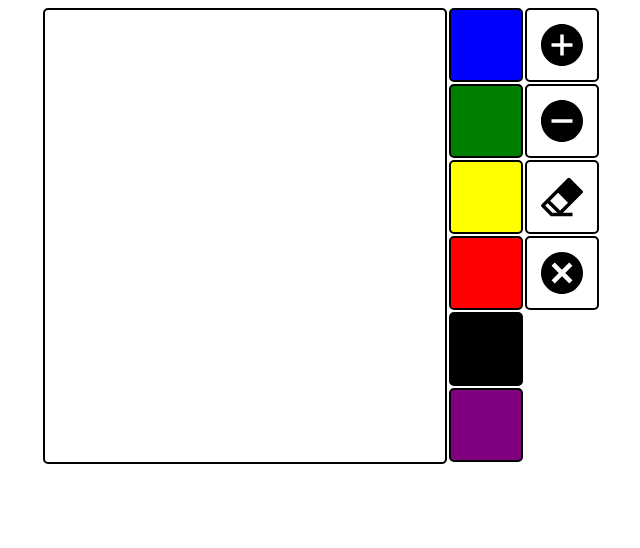
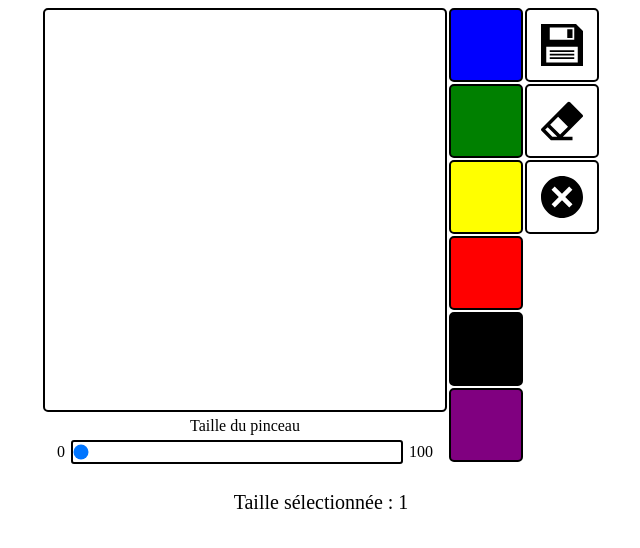
Before and after one commit to MilanForrat/js-canvas-draw, a plain HTML site: page index.html in a window 1280 px wide. Shown: the whole page, without its empty margins (319-959 px from the left). Drawn offline with Linux system fonts and the light colour scheme.

Commit message:
feat: save option + slider for brush size

```diff
--- a/app.js
+++ b/app.js
@@ -1,4 +1,11 @@
-// j'attends le chargement des ressources puis j'éxécute ceci
+let sliderInput = document.getElementById("stroke-plus");
+let output = document.getElementById("choix-taille");
+sliderInput.oninput = function() {
+    output.innerHTML = "Taille sélectionnée : "+this.value;;
+}
+
+
+// j'attends le chargement des ressources puis j'exécute ceci
 window.onload = () => {
     // récupération des div avant de les parcourir
     document.querySelectorAll('#palette div').forEach(element => {
@@ -12,23 +19,10 @@ window.onload = () => {
             element.style.cursor ="pointer";
         })
     })
+
     // chargement du canvas avec comme paramètre le nom du canva HTML qui intégrera ce dessin
     let canvas = new Dessin('#feuille', 400, 400);
-
-    document.querySelector('#plus').addEventListener("click", () =>{
-        canvas.biggerStroke();
-        canvas.insertTaille(canvas.ctx.lineWidth);
-    })
-    document.querySelector('#plus').addEventListener("mouseover", ()=>{
-        document.querySelector('#plus').style.cursor ="pointer";
-    })
-    document.querySelector('#moins').addEventListener("click", () =>{
-        canvas.smallerStroke();
-        canvas.insertTaille(canvas.ctx.lineWidth);
-    })
-    document.querySelector('#moins').addEventListener("mouseover", ()=>{
-        document.querySelector('#moins').style.cursor ="pointer";
-    })
+    canvas.insertTaille(canvas.ctx.lineWidth);
     document.querySelector('#gomme').addEventListener("click", () =>{
         canvas.setColor("white");
         canvas.insertOutilGomme("Gomme", canvas.ctx.lineWidth);
@@ -42,5 +36,14 @@ window.onload = () => {
     document.querySelector('#effacer').addEventListener("mouseover", ()=>{
         document.querySelector('#effacer').style.cursor ="pointer";
     })
+    sliderInput.addEventListener("change", function() {
+        console.log(sliderInput.value);
+        canvas.ctx.lineWidth = sliderInput.value;
+        canvas.insertTaille(canvas.ctx.lineWidth);
+    }, false);
 
+    document.querySelector('#save').style.cursor ="pointer";
+    document.getElementById('save').addEventListener("click", function(){
+        canvas.save();
+    }, false);
 }
--- a/draw.js
+++ b/draw.js
@@ -12,7 +12,7 @@ class Dessin{
         // console.log(this.canvas);
         this.ctx = this.canvas.getContext("2d");
         this.ctx.strokeStyle = "black";
-        this.ctx.lineWidth = 2;
+        this.ctx.lineWidth = 1;
 
         this.canvas.addEventListener('mousedown', (e) =>{
             this.draw = true;
@@ -99,19 +99,17 @@ class Dessin{
         this.canvas.style.cursor ="url('./pointer/eraser.svg') 0 20, auto";
     }
 
-    biggerStroke(){
-        this.ctx.lineWidth++;
-    }
-
-    smallerStroke(){
-        this.ctx.lineWidth = (this.ctx.lineWidth > 1) ? this.ctx.lineWidth -1 : 1;
-    }
-
     erase(){
         if(confirm("Voulez vous vraiment effacer votre dessin ?")){
             this.ctx.clearRect(0, 0, this.canvas.width, this.canvas.height);
         }
     }
 
-
+    save(){
+        let image = this.canvas.toDataURL("image/png").replace("image/png", "image/octet-stream");;
+        let anchor = document.createElement('a');
+        anchor.setAttribute('download', 'myFilename.png');
+        anchor.setAttribute('href', image);
+        anchor.click();
+    }
 }
--- a/index.html
+++ b/index.html
@@ -9,7 +9,16 @@
 </head>
 <body>
     <section id="dessin">
-        <canvas id="feuille" width="400" height="400"></canvas>
+        <div class="flex">
+            <canvas id="feuille" width="400" height="400"></canvas>
+            <span id="slider-pinceau">Taille du pinceau</span>
+            <div class="slider-groupe">
+                <span>0</span>
+                <input type="range" min="1" max="100" value="1" class="slider" id="stroke-plus">
+                <span>100</span>
+            </div>
+
+        </div>
         <div id="pack-outils">
             <div id="palette">
                 <div data-color="blue"></div>
@@ -20,8 +29,7 @@
                 <div data-color="purple"></div>
             </div>
             <div id="outils">
-                <div id="plus"><img src="./icons/plus.svg" alt=""></div>
-                <div id="moins"><img src="./icons/minus.svg" alt=""></div>
+                <div id="save"><img src="./icons/save.svg" alt=""></div>
                 <div id="gomme"><img src="./icons/eraser.svg" alt=""></div>
                 <div id="effacer"><img src="./icons/cross.svg" alt=""></div>
             </div>
@@ -34,3 +42,7 @@
     <script src="./app.js"></script>
 </body>
 </html>
+<!--
+- chercher à sauvegarder le dessin
+- proposer d'autres couleurs
+-->
--- a/styles.css
+++ b/styles.css
@@ -28,6 +28,42 @@ canvas{
     margin-top: 25px;
     font-size: 20px;
 }
+.slider{
+    -webkit-appearance: none;
+    position: relative;
+    appearance: none;
+    height: 20px;
+    background: #d3d3d300;
+    outline: none;
+    -webkit-transition: .2s;
+    transition: .2s;
+    width: 90%;
+    border: 2px solid black;
+    border-radius: 3px;
+    margin-top: 5px;
+}
+.slider-groupe{
+    width: 95%;
+    display: flex;
+    flex-direction: row;
+}
+.slider-groupe span{
+    display: inline-block;
+    margin: 8px 4px 0 4px;
+}
+#slider-pinceau{
+    display: inline-block;
+    margin-top: 5px;
+}
+.slider:hover{
+    border: 2px solid rgb(11, 13, 150);
+}
+.flex{
+    display: flex;
+    flex-direction: column;
+    align-items: center;
+    justify-content: center;
+}
 @media(max-width:768px){
     #dessin{
         flex-direction: column;
```
Also changed, not shown: icons/minus.svg (deleted), icons/plus.svg (deleted), icons/save.svg (added).
